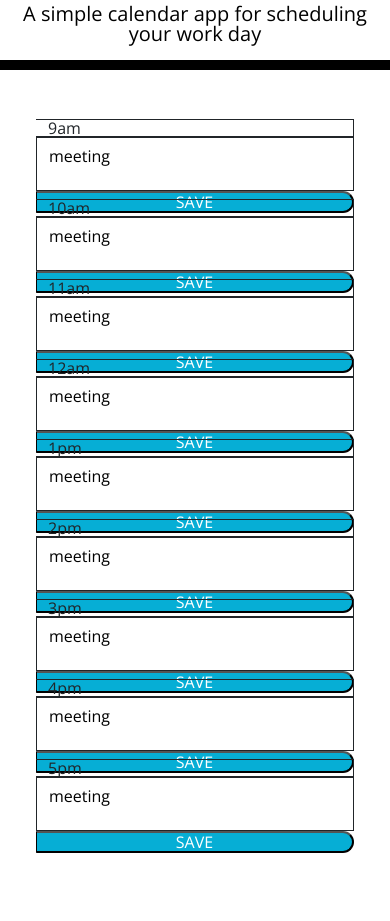
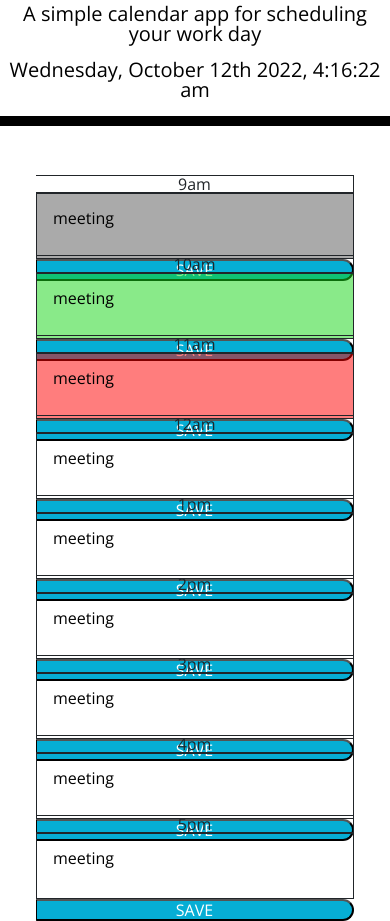
Before and after one commit to DustinLee0/Day-Planner, a plain HTML site: page index.html in a window 390 px wide. Shown: the part 49-970 px from the top of the page. Before the commit the page ends 902 px from the top, so only its background shows below. Drawn offline with nearby package versions, Linux system fonts and the light colour scheme.

Commit message:
added live time

```diff
--- a/Assets/css/style.css
+++ b/Assets/css/style.css
@@ -57,7 +57,7 @@ textarea {
   color: white;
 }
 
-#saveBtn {
+.saveBtn {
   border-left: 1px solid black;
   border-top-right-radius: 15px;
   border-bottom-right-radius: 15px;
@@ -65,7 +65,20 @@ textarea {
   color: white;
 }
 
-#saveBtn i:hover {
+.hourPast {
+  background-color: rgba(128, 128, 128, 0.667);
+}
+
+.hourPresent {
+  background-color: rgba(25, 214, 25, 0.509) ;
+}
+
+.hourFuture {
+  background-color: rgba(255, 0, 0, 0.509) ;
+}
+
+button:hover {
+  background-color: rgb(22, 214, 22);
   font-size: 20px;
   transition: all 0.3s ease-in-out;
 }
--- a/Assets/js/script.js
+++ b/Assets/js/script.js
@@ -0,0 +1,14 @@
+var presentDate = $('#currentDay')
+var renderDate = moment().format("dddd, MMMM Do YYYY")
+
+setInterval(() => {
+    const now = moment().format('h:mm:ss a')
+    presentDate.text(renderDate + ', ' + now)
+}, 1000)
+
+function timeCheck() {
+    const hour = moment().format('h')
+    console.log(hour)
+}
+
+timeCheck();
--- a/index.html
+++ b/index.html
@@ -25,6 +25,8 @@
       rel="stylesheet"
     />
     <link rel="stylesheet" href="./Assets/css/style.css" />
+    <script src="https://cdnjs.cloudflare.com/ajax/libs/moment.js/2.29.4/moment.min.js"></script>
+    <script src="https://cdnjs.cloudflare.com/ajax/libs/jquery/3.2.1/jquery.min.js"></script>
     <title>Work Day Scheduler</title>
   </head>
 
@@ -40,83 +42,80 @@
       <!-- 9am block -->
       <div id="time-container">
         <div class="row">
-          <div class="col-12 col-md-1 border border-start-0 border-dark" id="hour">9am</div>
-          <textarea class="col-12 col-md-10 border border-dark" id="input-content">meeting</textarea>
-          <button class="col-12 col-md-1" id="saveBtn">SAVE</button>
+          <div class="col-12 col-md-1 border border-start-0 border-dark d-flex justify-content-center align-items-center" id="hour">9am</div>
+          <textarea class="hourPast col-12 col-md-10 border border-dark p-3" id="input-content">meeting</textarea>
+          <button class="col-12 col-md-1 saveBtn">SAVE</button>
         </div>
       </div>
 
       <!-- 10am block -->
       <div id="time-container">
         <div class="row">
-          <div class="col-12 col-md-1 border border-start-0 border-dark" id="hour">10am</div>
-          <textarea class="col-12 col-md-10 border border-dark" id="input-content">meeting</textarea>
-          <button class="col-12 col-md-1" id="saveBtn">SAVE</button>
+          <div class="col-12 col-md-1 border border-start-0 border-dark d-flex justify-content-center align-items-center" id="hour">10am</div>
+          <textarea class="hourPresent col-12 col-md-10 border border-dark p-3" id="input-content">meeting</textarea>
+          <button class="col-12 col-md-1 saveBtn">SAVE</button>
         </div>
       </div>
 
       <div id="time-container">
         <div class="row">
-          <div class="col-12 col-md-1 border border-start-0 border-dark" id="hour">11am</div>
-          <textarea class="col-12 col-md-10 border border-dark" id="input-content">meeting</textarea>
-          <button class="col-12 col-md-1" id="saveBtn">SAVE</button>
+          <div class="col-12 col-md-1 border border-start-0 border-dark d-flex justify-content-center align-items-center" id="hour">11am</div>
+          <textarea class="hourFuture col-12 col-md-10 border border-dark p-3" id="input-content">meeting</textarea>
+          <button class="col-12 col-md-1 saveBtn">SAVE</button>
         </div>
       </div>
 
       <div id="time-container">
         <div class="row">
-          <div class="col-12 col-md-1 border border-start-0 border-dark" id="hour">12am</div>
-          <textarea class="col-12 col-md-10 border border-dark" id="input-content">meeting</textarea>
-          <button class="col-12 col-md-1" id="saveBtn">SAVE</button>
+          <div class="col-12 col-md-1 border border-start-0 border-dark d-flex justify-content-center align-items-center" id="hour">12am</div>
+          <textarea class="col-12 col-md-10 border border-dark p-3" id="input-content">meeting</textarea>
+          <button class="col-12 col-md-1 saveBtn">SAVE</button>
         </div>
       </div>
 
       <div id="time-container">
         <div class="row">
-          <div class="col-12 col-md-1 border border-start-0 border-dark" id="hour">1pm</div>
-          <textarea class="col-12 col-md-10 border border-dark" id="input-content">meeting</textarea>
-          <button class="col-12 col-md-1" id="saveBtn">SAVE</button>
+          <div class="col-12 col-md-1 border border-start-0 border-dark d-flex justify-content-center align-items-center" id="hour">1pm</div>
+          <textarea class="col-12 col-md-10 border border-dark p-3" id="input-content">meeting</textarea>
+          <button class="col-12 col-md-1 saveBtn">SAVE</button>
         </div>
       </div>
 
       <div id="time-container">
         <div class="row">
-          <div class="col-12 col-md-1 border border-start-0 border-dark" id="hour">2pm</div>
-          <textarea class="col-12 col-md-10 border border-dark" id="input-content">meeting</textarea>
-          <button class="col-12 col-md-1" id="saveBtn">SAVE</button>
+          <div class="col-12 col-md-1 border border-start-0 border-dark d-flex justify-content-center align-items-center" id="hour">2pm</div>
+          <textarea class="col-12 col-md-10 border border-dark p-3" id="input-content">meeting</textarea>
+          <button class="col-12 col-md-1 saveBtn">SAVE</button>
         </div>
       </div>
 
       <div id="time-container">
         <div class="row">
-          <div class="col-12 col-md-1 border border-start-0 border-dark" id="hour">3pm</div>
-          <textarea class="col-12 col-md-10 border border-dark" id="input-content">meeting</textarea>
-          <button class="col-12 col-md-1" id="saveBtn">SAVE</button>
+          <div class="col-12 col-md-1 border border-start-0 border-dark d-flex justify-content-center align-items-center" id="hour">3pm</div>
+          <textarea class="col-12 col-md-10 border border-dark p-3" id="input-content">meeting</textarea>
+          <button class="col-12 col-md-1 saveBtn">SAVE</button>
         </div>
       </div>
 
       <div id="time-container">
         <div class="row">
-          <div class="col-12 col-md-1 border border-start-0 border-dark" id="hour">4pm</div>
-          <textarea class="col-12 col-md-10 border border-dark" id="input-content">meeting</textarea>
-          <button class="col-12 col-md-1" id="saveBtn">SAVE</button>
+          <div class="col-12 col-md-1 border border-start-0 border-dark d-flex justify-content-center align-items-center" id="hour">4pm</div>
+          <textarea class="col-12 col-md-10 border border-dark p-3" id="input-content">meeting</textarea>
+          <button class="col-12 col-md-1 saveBtn">SAVE</button>
         </div>
       </div>
 
-            <div id="time-container">
+      <div id="time-container">
         <div class="row">
-          <div class="col-12 col-md-1 border border-start-0 border-dark" id="hour">5pm</div>
-          <textarea class="col-12 col-md-10 border border-dark" id="input-content">meeting</textarea>
-          <button class="col-12 col-md-1" id="saveBtn">SAVE</button>
+          <div class="col-12 col-md-1 border border-start-0 border-dark d-flex justify-content-center align-items-center" id="hour">5pm</div>
+          <textarea class="col-12 col-md-10 border border-dark p-3" id="input-content">meeting</textarea>
+          <button class="col-12 col-md-1 saveBtn">SAVE</button>
         </div>
       </div>
-
 
     </div>
 
 
     <script src="./Assets/js/script.js"></script>
-    <script src="https://cdnjs.cloudflare.com/ajax/libs/jquery/3.2.1/jquery.min.js"></script>
-    <script src="https://cdnjs.cloudflare.com/ajax/libs/moment.js/2.24.0/moment.min.js"></script>
   </body>
 </html>
```
